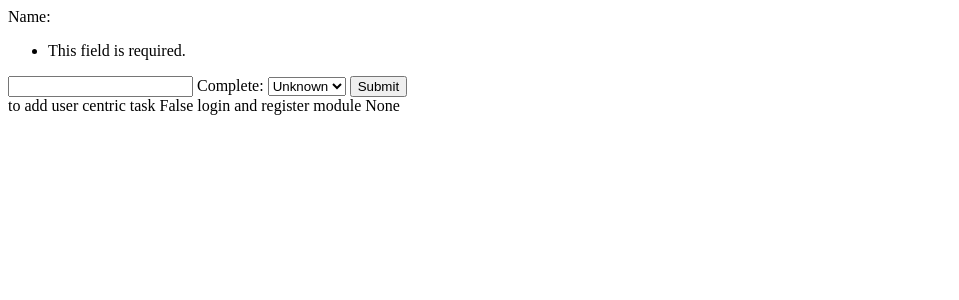
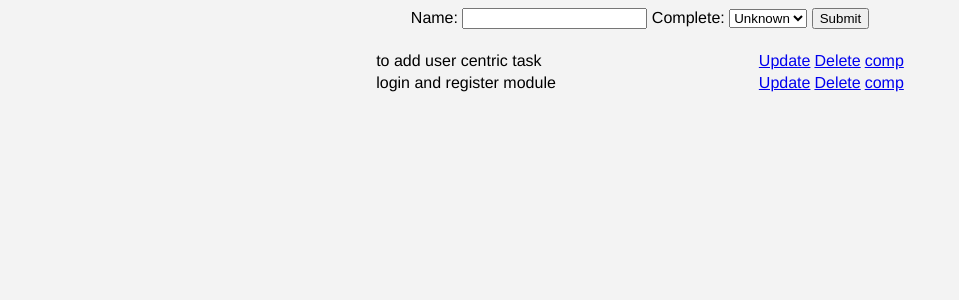
Before and after one commit to devhadvani/todo-django, a Django app: page / in a window 1280 px wide. Shown: the top 300 px of the page, without its empty margins (0-959 px from the left). Run offline with Django 4.2, Linux system fonts and the light colour scheme; data comes from the database, SQL or seed files in the repository; both versions use the stored data as it was after the commit.

Commit message:
addded update and delete funtion

```diff
--- /dev/null
+++ b/app/static/style.css
@@ -0,0 +1,21 @@
+body{
+    background-color: rgb(243, 243, 243);
+    font-family: 'Franklin Gothic Medium', 'Arial Narrow', Arial, sans-serif;
+    display: flex;
+    flex-direction: column;
+    align-items: center;
+}
+
+
+.success{
+    color:white;
+    background-color: green;
+}
+
+.done{
+    text-decoration: line-through;
+}
+
+td:nth-child(2){
+    padding-left:200px;
+}
--- a/app/templates/base.html
+++ b/app/templates/base.html
@@ -1,9 +1,11 @@
+{% load static %}
+
 <!DOCTYPE html>
 <html lang="en">
 <head>
     <meta charset="UTF-8">
-    <title>{% block 'title' %} {% endblock 'title' %}
-    </title>
+    <title>{% block 'title' %} {% endblock 'title' %}    </title>
+    <link rel="stylesheet" href="{% static 'style.css' %}">
 </head>
 <body>
 
--- a/app/templates/home.html
+++ b/app/templates/home.html
@@ -2,16 +2,29 @@
 
 {% block 'content' %}
 
-<form action="">
+
+<form action="" method="post">
+    {% csrf_token %}
     {{form}}
     <input type="submit">
 </form>
 
+{% for message in messages %}
+<p class="{{message.tags}}">{{message}}</p>
+{%endfor%}
+<table style="margin-top:20px">
 {% for i in data %}
-{{i.name}}
 
-{{i.complete}}
+<tr>
+    <td {% if i.complete %} class="done" {% endif %}>         {{i.name}}    </td>
+    {% comment %} <td {% if i.complete %} class="done" {% endif %}>              {{i.complete}}   </td> {% endcomment %}
+<td><a href="{% url 'update' i.id %}">Update</a></td>
+    <td><a href="{% url 'delete' i.id %}">Delete</td></a>
+    <td><a href="{% url 'done' i.id %}">comp</td></a>
+</tr>
+{% endfor %}
+</table>
 
-{% endfor %}
+
 
 {% endblock 'content' %}
--- a/app/urls.py
+++ b/app/urls.py
@@ -1,5 +1,8 @@
 from django.urls import path
 from . import views
 urlpatterns = [
-    path('',views.home, name="home")
+    path('',views.home, name="home"),
+    path('update/<int:id>',views.update, name="update"),
+    path('delete/<int:id>',views.delete, name="delete"),
+    path('done/<int:id>',views.done, name="done"),
 ]
--- a/app/views.py
+++ b/app/views.py
@@ -1,17 +1,48 @@
-from django.shortcuts import render
+from django.contrib import messages
+from django.shortcuts import render,redirect
 from django.http import HttpResponse
 from .models import Todo
 from .forms import TodoForm
+
 # Create your views here.
 def home(request):
     fm = TodoForm()
     data = Todo.objects.all()
-    if request.method == "GET":
-        fm = TodoForm(request.GET)
+    if request.method == "POST":
+        fm = TodoForm(request.POST)
         if fm.is_valid():
             fm.save()
             print("yes")
+            messages.success(request,"insterted successfuly")
+            fm = TodoForm()
+
         # name = request.GET['name']
         # user = Todo(name=name)
         # user.save()
     return render(request,"home.html",{"data":data,"form":fm})
+
+def update(request,id):
+    todo = Todo.objects.get(id=id)
+    if request.method == "POST":
+        fm = TodoForm(request.POST,instance=todo)
+        if fm.is_valid():
+            fm.save()
+            return redirect('home')
+    else:
+        form =  TodoForm(instance=todo)
+    return render(request,'update.html',{"form":form})
+
+def delete(request,id):
+    # if request.method =="GET":
+    record = Todo.objects.get(id=id)
+    record.delete()
+    messages.success(request,"deleted successfuly")
+
+    return redirect('home')
+
+def done(request,id):
+    record = Todo.objects.get(id=id)
+    record.complete = True
+    record.save()
+    return redirect('home')
+    # return reb
--- a/todo/settings.py
+++ b/todo/settings.py
@@ -122,3 +122,5 @@ STATIC_URL = 'static/'
 # https://docs.djangoproject.com/en/4.0/ref/settings/#default-auto-field
 
 DEFAULT_AUTO_FIELD = 'django.db.models.BigAutoField'
+
+STATICFILES_DIRS = [BASE_DIR / 'static']
```
Also changed, not shown: app/templates/update.html (added, +16 -0 lines), db.sqlite3.
